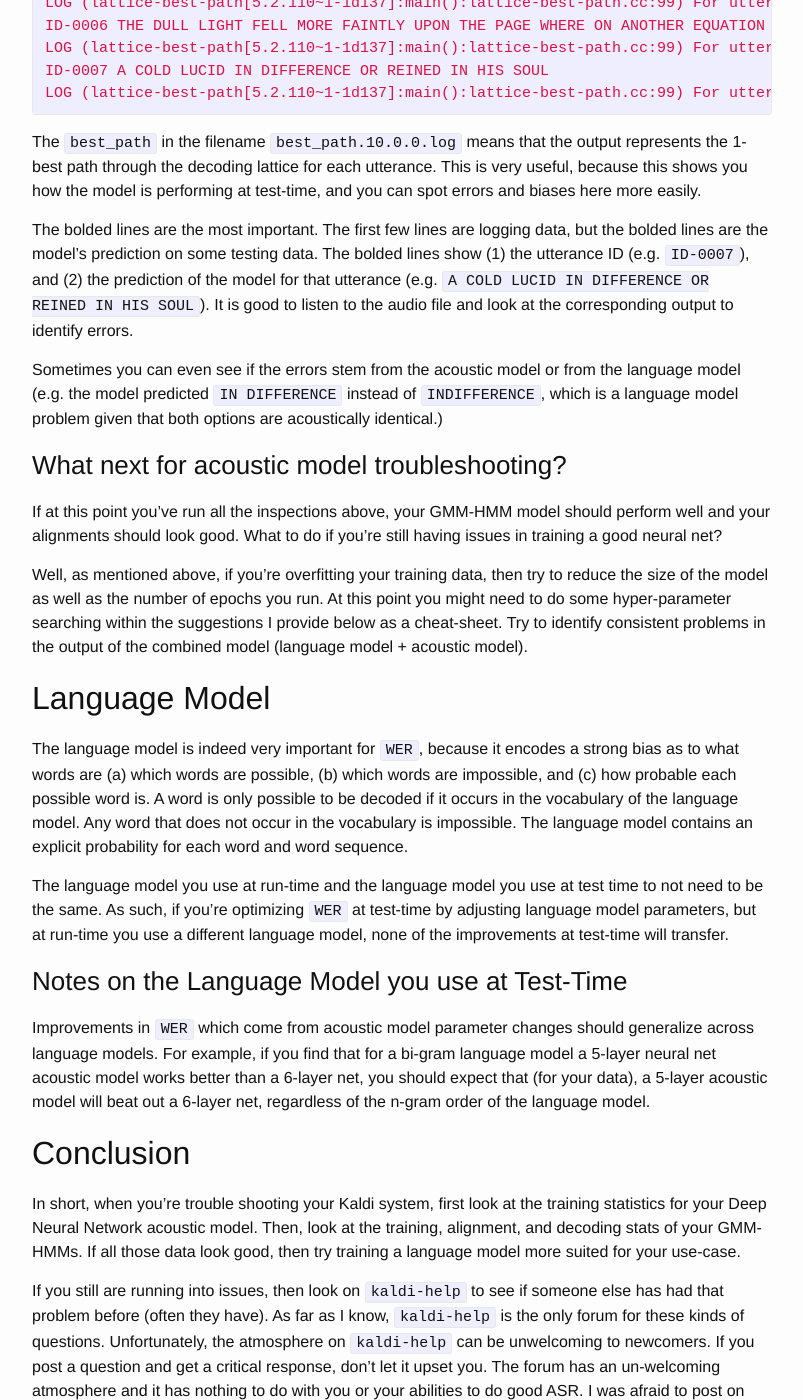
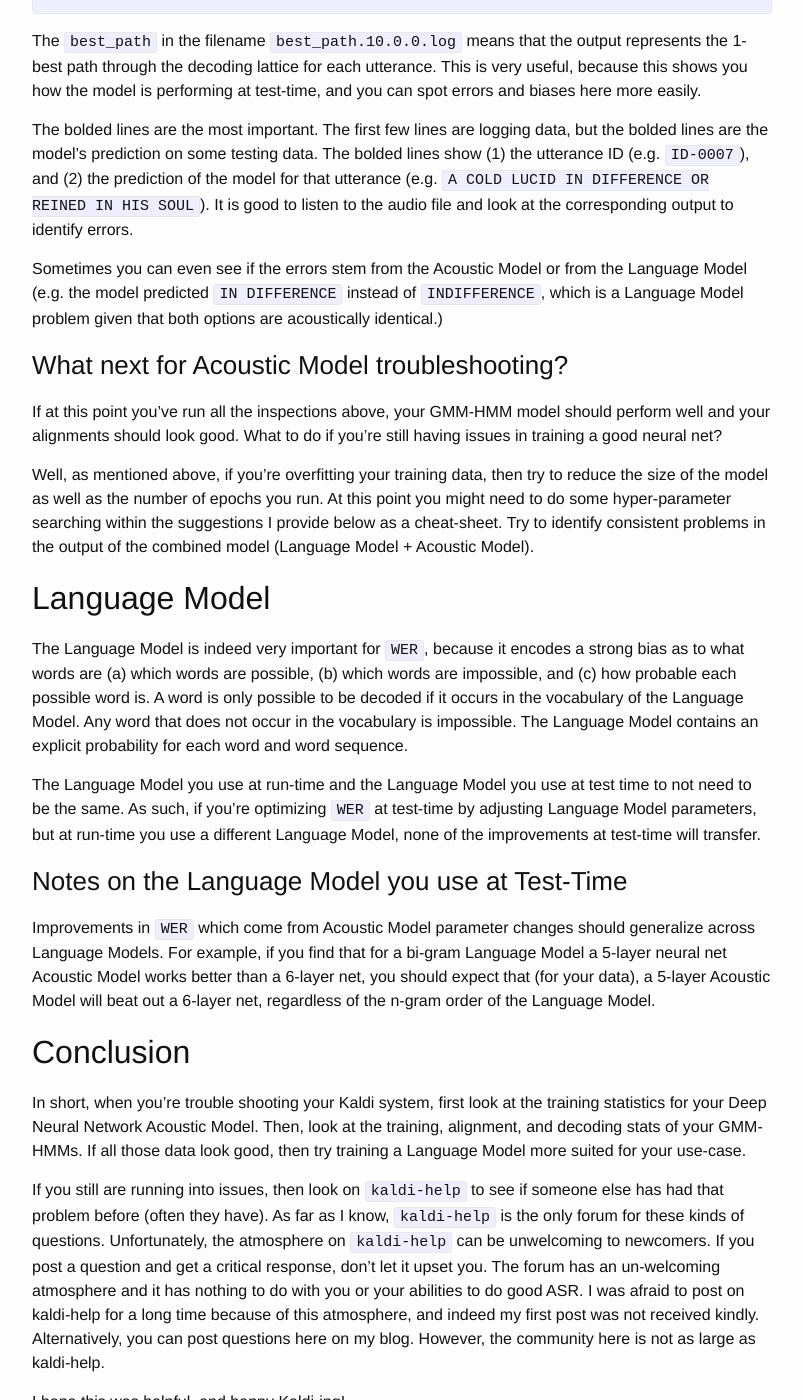
Before and after one commit to JRMeyer/jrmeyer.github.io, a Jekyll site: the page built from _posts/2019-08-17-Kaldi-troubleshooting.markdown, in a window 1280 px wide and 1400 px high, scrolled down 13232 px. Shown: the whole window, without its empty margins (238-1041 px from the left). Built offline with Jekyll 4.4.1, drawn with Linux system fonts in a browser that asks for light colours; comment, search, counter and statistics services are not loaded; some of the changed text lies outside the part shown.

Commit message:
formatting

```diff
--- a/_posts/2019-08-17-Kaldi-troubleshooting.markdown
+++ b/_posts/2019-08-17-Kaldi-troubleshooting.markdown
@@ -54,30 +54,28 @@ The following document is a walk-through and troubleshooting guide for the entir
 
 ## Problem Statement
 
-*Problem: You have a trained Kaldi system, but it performs poorly*
+*Problem: You have a trained Kaldi system, but it performs poorly.*
 
 
 Once you have a working Automatic Speech Recognition (ASR) system built on Kaldi, your next step will be to improve that system’s performance. To be clear, by “ASR system”, I’m referring to the combination of the Acoustic Model and the Language Model.
 
-Word Error Rates (`WER`s) are the metric we most often use when evaluating a system’s performance, and `WER`s must be interpreted as the combined performance of the two parts: (Acoustic Model and Language Model) -- remember that. To improve `WER` as much as possible, you may need to address issues in *both* models. Nevertheless, isolated improvements to either model should lead to improvements in `WER`. `WER` is the most important metric to optimize, but in the following we will focus on other metrics and data which represent only the acoustic model.
+Word Error Rates (`WER`s) are the metric we most often use when evaluating a system’s performance, and `WER`s must be interpreted as the combined performance of the two parts: (Acoustic Model and Language Model) -- remember that. To improve `WER` as much as possible, you may need to address issues in *both* models. Nevertheless, isolated improvements to either model should lead to improvements in overall `WER`.
 
-We will troubleshoot starting from the last step of Kaldi training (i.e. the DNN), and work our way backwards to the first step (i.e. the Monophones).
+`WER` is the most important metric to optimize, but in the following we will focus on other metrics and data which represent only the Acoustic Model. We will troubleshoot starting from the last step of Kaldi training (i.e. the DNN), and work our way backwards to the first step (i.e. the Monophones).
 
 ## Troubleshooting the Neural Network Acoustic Model
 
-You have a Kaldi model that has a higher `WER` than you'd like. Where to start?
+The first thing we need to do is identify the source of the problem: the Acoustic Model or the Language Model. It’s hard to troubleshoot the Language Model on it’s own, so we will start with the neural Acoustic Model. If after following this guide you conclude that the Acoustic Model is performing fine, then you should spend time on the Language Model (i.e. try training on new text data, train larger order N-grams, etc).
 
-The first thing we need to do is identify the source of the problem: the Acoustic model or the Language model. It’s hard to troubleshoot the language model on it’s own, so we will start with the neural acoustic model. If after following the suggestions below you conclude that the acoustic model is performing fine, then you should spend time on the language model (i.e. try training on new text data, train larger order N-grams, etc). In the following, I’m going to focus on troubleshooting the acoustic model, which usually has more issues than the language model.
-
-The acoustic model sends its results (i.e. phoneme predictions) to the language model, and then the language model tries to translate those predictions into words. A junk acoustic model will send junk predictions down the pipeline to the language model, and in the end you’ll get junk output from the language model.
+The Acoustic Model sends its output (i.e. phoneme predictions) to the Language Model, and then the Language Model tries to translate those predictions into words. A junk Acoustic Model will send junk predictions down the pipeline to the Language Model, and in the end you’ll get junk output from the Language Model.
 
 ### Frame-Classification Accuracy
 
-As mentioned above, `WER` is the most important metric for system performance. However, with regards to the neural net acoustic model, **frame-classification accuracy** is the most relevant metric you can optimize. This metric tells you how well the acoustic model is able to assign a class label (i.e. phoneme ID) to a new slice of audio (i.e. audio frame). The acoustic model exists solely to perform this one task, and if the acoustic model is performing this task poorly the overall `WER` will be high.
+As mentioned above, `WER` is the most important metric for overall system performance. However, with regards to the neural Acoustic Model, **frame-classification accuracy** is the most relevant metric you can optimize. This metric tells you how well the Acoustic Model is able to assign a class label (i.e. phoneme ID) to a new slice of audio (i.e. audio frame). The Acoustic Model exists solely to perform this one task, and if the Acoustic Model is performing this task poorly the overall `WER` will be high.
 
 To find data on frame-classification accuracy, we need to look at the relevant Kaldi log files: (1) `compute_prob_train.*.log` and (2) `compute_prob_valid.*.log`.
 
-Here’s an example of what the contents of one of these log files could look like from an `nnet2` model, using the Linux tool `cat`:
+Here’s an example of what the contents of one of these log files could look like from an `nnet2` model, using the Unix program `cat`:
 
 {% highlight bash %}
 $ cat log/compute_prob_valid.10.log
@@ -136,9 +134,9 @@ When changing the size and architecture of the model, I’d suggest to first exp
 
 ### How to interpret frame-classification accuracy on the validation set?
 
-The second metric from acoustic model training is frame-classification accuracy on a held-out validation set. You will find this information in the log files of the type: `compute_prob_valid.*.log` (same files as mentioned above.)
+The second metric from Acoustic Model training is frame-classification accuracy on a held-out validation set. You will find this information in the log files of the type: `compute_prob_valid.*.log` (same files as mentioned above.)
 
-**Frame-classification accuracy on the held-out validation set is the metric you want to optimize in DNN acoustic model training.** It represents how well your acoustic model is able to classify data that it never saw before. There is no chance that the model “memorized” this data.
+**Frame-classification accuracy on the held-out validation set is the metric you want to optimize in DNN Acoustic Model training.** It represents how well your Acoustic Model is able to classify data that it never saw before. There is no chance that the model “memorized” this data.
 
 Getting bad accuracy on validation data can mean two things: (1) there’s a problem with your data, and/or (2) there’s a problem with your model. If you’re using off-the-shelf code from Kaldi, you probably don’t have issues in your model. You might have to change the size of the model, but that’s all. What’s more often the issue is the data. You might have too little data, too noisy of data, or you might have mis-labeled data. Your mis-labeled data could mean that (1) the human transcriber did a bad job writing down all the correct words spoken in the audio, (2) the phonetic dictionary has incorrect pronunciations for words, or (3) the GMM-HMM system did a bad job aligning data to monophones or triphones.
 
@@ -241,7 +239,7 @@ N.B. there is no explicit alignment of the tri + LDA+MLLT + SAT model in wsj/s5/
 
 ## Interpreting `WER`s
 
-`WER`s are a measure of the combined performance of the acoustic model + language model, so we have to take them with a grain of salt when we use them to talk about the acoustic model alone. If the acoustic model is performing badly, but your language model is well suited to your data, you may still get good `WER`s.
+`WER`s are a measure of the combined performance of the Acoustic Model + Language Model, so we have to take them with a grain of salt when we use them to talk about the Acoustic Model alone. If the Acoustic Model is performing badly, but your Language Model is well suited to your data, you may still get good `WER`s.
 
 The decoding phase produces `WER`s, which help you quickly gauge the performance of your model. For example, you might see something like the following:
 
@@ -384,7 +382,7 @@ I just made up the alignment above to fit nicely in this guide, but the structur
 
 As you can see in the output from show-alignments.cc, silence (i.e. SIL) is made explicit at the beginning and end of each utterance. The alignment procedure assumes that there is some silence at the beginning and end of the audio file. If you don’t have silence in the audio, your alignment procedure will still proceed as if there really is silence in the audio. As such, your GMM-HMM model will ``find'' silence in the audio, even if it isn’t there, and estimate the acoustic properties of silence based on speech instead -- this is bad. You should try to have silence at the beginning and end of your audio files.
 
-A very nice thing about inspecting alignments is that they are independent of the language model. That is, only the phonetic dictionary and the training transcripts are used to generate the alignments.
+A very nice thing about inspecting alignments is that they are independent of the Language Model. That is, only the phonetic dictionary and the training transcripts are used to generate the alignments.
 
 You can get an idea of which words are causing alignment issues by looking into the log flies from alignment (i.e. the `acc.*.log` files, which accumulate stats from alignments) as such. When an alignment fails, you will find “No alignment for utterance” and then the utterance ID in these `acc.*.log` files. To find all issues in your triphones, simply grep as such:
 
@@ -404,7 +402,7 @@ For statistics on the phonemes you trained and where they’re located, take a l
 
 ### Interpreting the Decoding Transcripts from Test Data
 
-Another place that we can evaluate the performance of a GMM-HMM model is by inspecting the transcripts that it produced at decoding time on the test data. These results reflect both the acoustic model, the language model, and the decoding time parameters.
+Another place that we can evaluate the performance of a GMM-HMM model is by inspecting the transcripts that it produced at decoding time on the test data. These results reflect both the Acoustic Model, the Language Model, and the decoding time parameters.
 
 You can find the decoding output in the following log files:
 
@@ -437,33 +435,33 @@ The `best_path` in the filename `best_path.10.0.0.log` means that the output rep
 
 The bolded lines are the most important. The first few lines are logging data, but the bolded lines are the model’s prediction on some testing data. The bolded lines show (1) the utterance ID  (e.g. `ID-0007`), and (2) the prediction of the model for that utterance (e.g. `A COLD LUCID IN DIFFERENCE OR REINED IN HIS SOUL`). It is good to listen to the audio file and look at the corresponding output to identify errors.
 
-Sometimes you can even see if the errors stem from the acoustic model or from the language model (e.g. the model predicted `IN DIFFERENCE` instead of `INDIFFERENCE`, which is a language model problem given that both options are acoustically identical.)
+Sometimes you can even see if the errors stem from the Acoustic Model or from the Language Model (e.g. the model predicted `IN DIFFERENCE` instead of `INDIFFERENCE`, which is a Language Model problem given that both options are acoustically identical.)
 
 
-### What next for acoustic model troubleshooting?
+### What next for Acoustic Model troubleshooting?
 
 If at this point you’ve run all the inspections above, your GMM-HMM model should perform well and your alignments should look good. What to do if you’re still having issues in training a good neural net?
 
-Well, as mentioned above, if you’re overfitting your training data, then try to reduce the size of the model as well as the number of epochs you run. At this point you might need to do some hyper-parameter searching within the suggestions I provide below as a cheat-sheet. Try to identify consistent problems in the output of the combined model (language model + acoustic model).
+Well, as mentioned above, if you’re overfitting your training data, then try to reduce the size of the model as well as the number of epochs you run. At this point you might need to do some hyper-parameter searching within the suggestions I provide below as a cheat-sheet. Try to identify consistent problems in the output of the combined model (Language Model + Acoustic Model).
 
 
 ## Language Model
 
-The language model is indeed very important for `WER`, because it encodes a strong bias as to what words are (a) which words are possible, (b) which words are impossible, and (c) how probable each possible word is.  A word is only possible to be decoded if it occurs in the vocabulary of the language model. Any word that does not occur in the vocabulary is impossible. The language model contains an explicit probability for each word and word sequence.
+The Language Model is indeed very important for `WER`, because it encodes a strong bias as to what words are (a) which words are possible, (b) which words are impossible, and (c) how probable each possible word is.  A word is only possible to be decoded if it occurs in the vocabulary of the Language Model. Any word that does not occur in the vocabulary is impossible. The Language Model contains an explicit probability for each word and word sequence.
 
-The language model you use at run-time and the language model you use at test time to not need to be the same. As such, if you’re optimizing `WER` at test-time by adjusting language model parameters, but at run-time you use a different language model, none of the improvements at test-time will transfer.
+The Language Model you use at run-time and the Language Model you use at test time to not need to be the same. As such, if you’re optimizing `WER` at test-time by adjusting Language Model parameters, but at run-time you use a different Language Model, none of the improvements at test-time will transfer.
 
 
 ### Notes on the Language Model you use at Test-Time
 
-Improvements in `WER` which come from acoustic model parameter changes should generalize across language models. For example, if you find that for a bi-gram language model a 5-layer neural net acoustic model works better than a 6-layer net, you should expect that (for your data), a 5-layer acoustic model will beat out a 6-layer net, regardless of the n-gram order of the language model.
+Improvements in `WER` which come from Acoustic Model parameter changes should generalize across Language Models. For example, if you find that for a bi-gram Language Model a 5-layer neural net Acoustic Model works better than a 6-layer net, you should expect that (for your data), a 5-layer Acoustic Model will beat out a 6-layer net, regardless of the n-gram order of the Language Model.
 
 
 
 
 ## Conclusion
 
-In short, when you’re trouble shooting your Kaldi system, first look at the training statistics for your  Deep Neural Network acoustic model. Then, look at the training, alignment, and decoding stats of your GMM-HMMs. If all those data look good, then try training a language model more suited for your use-case.
+In short, when you’re trouble shooting your Kaldi system, first look at the training statistics for your  Deep Neural Network Acoustic Model. Then, look at the training, alignment, and decoding stats of your GMM-HMMs. If all those data look good, then try training a Language Model more suited for your use-case.
 
 If you still are running into issues, then look on `kaldi-help` to see if someone else has had that problem before (often they have). As far as I know, `kaldi-help` is the only forum for these kinds of questions. Unfortunately, the atmosphere on `kaldi-help` can be unwelcoming to newcomers. If you post a question and get a critical response, don’t let it upset you. The forum has an un-welcoming atmosphere and it has nothing to do with you or your abilities to do good ASR. I was afraid to post on kaldi-help for a long time because of this atmosphere, and indeed my first post was not received kindly. Alternatively, you can post questions here on my blog. However, the community here is not as large as kaldi-help.
 
```
Also changed, not shown: other parts of _posts/2019-08-17-Kaldi-troubleshooting.markdown (+3 -3 lines).
